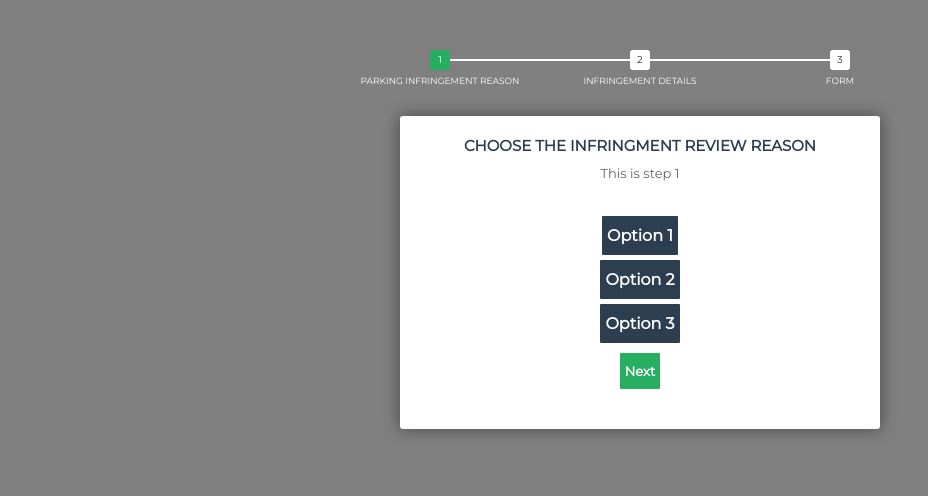
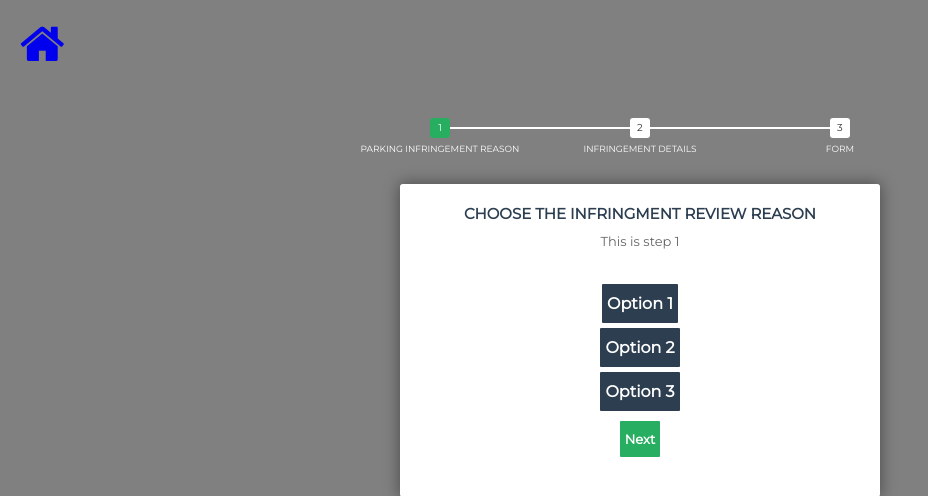
Before and after one commit to kr-wittawin/riverslawyer, a PHP site: page /form.html in a window 1280 px wide. Shown: the top 496 px of the page, without its empty margins (0-928 px from the left). Run offline with PHP 8.4, Linux system fonts and the light colour scheme.

Commit message:
add home button in form

```diff
--- a/css/form_deco.css
+++ b/css/form_deco.css
@@ -153,3 +153,7 @@ body {
 	background: #27AE60;
 	color: white;
 }
+
+#homebutton {
+	margin:50 auto;
+}
--- a/form.html
+++ b/form.html
@@ -12,9 +12,17 @@
 	<!-- Mobile Specific Meta -->
 	<meta name="viewport" content="width=device-width, initial-scale=1">
 	<!-- CSS-->
+	<!-- Fontawesome Icon font -->
+    <link rel="stylesheet" href="css/font-awesome.min.css">
 	<!-- Main Stylesheet -->
 	<link rel="stylesheet" href="css/form_deco.css">
+
+
 </head>
+
+<a href="index.html">
+<i class="fa fa-home fa-3x" aria-hidden="true" style="margin:20px 0px 0px 20px"></i></a>
+
 <!-- multistep form -->
 <form id="msform">
 	<!-- progressbar -->
--- a/js/main.js
+++ b/js/main.js
@@ -14,7 +14,6 @@ $(window).on("hashchange", function () {
 /* ========================================================================= */
 
 jQuery(window).load(function(){
-
 	$("#preloader").fadeOut("slow");
 });
 
```
